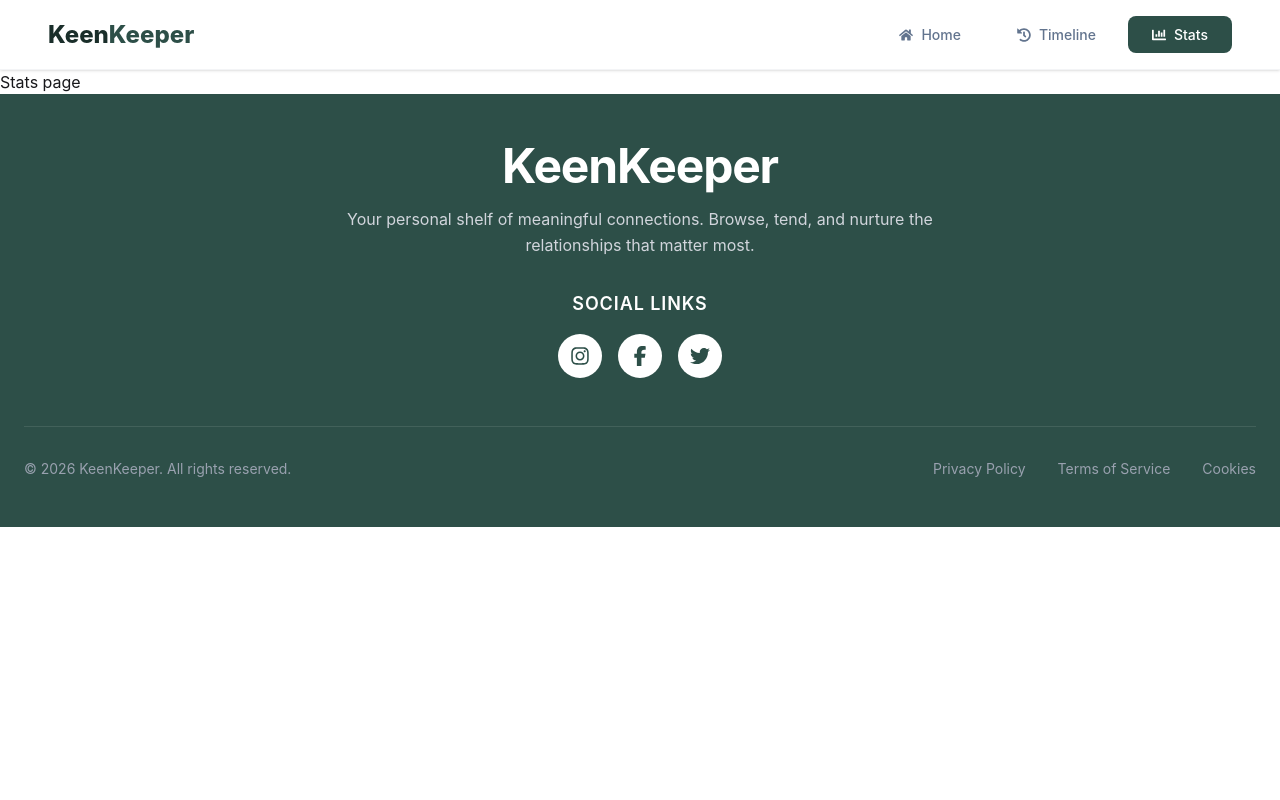
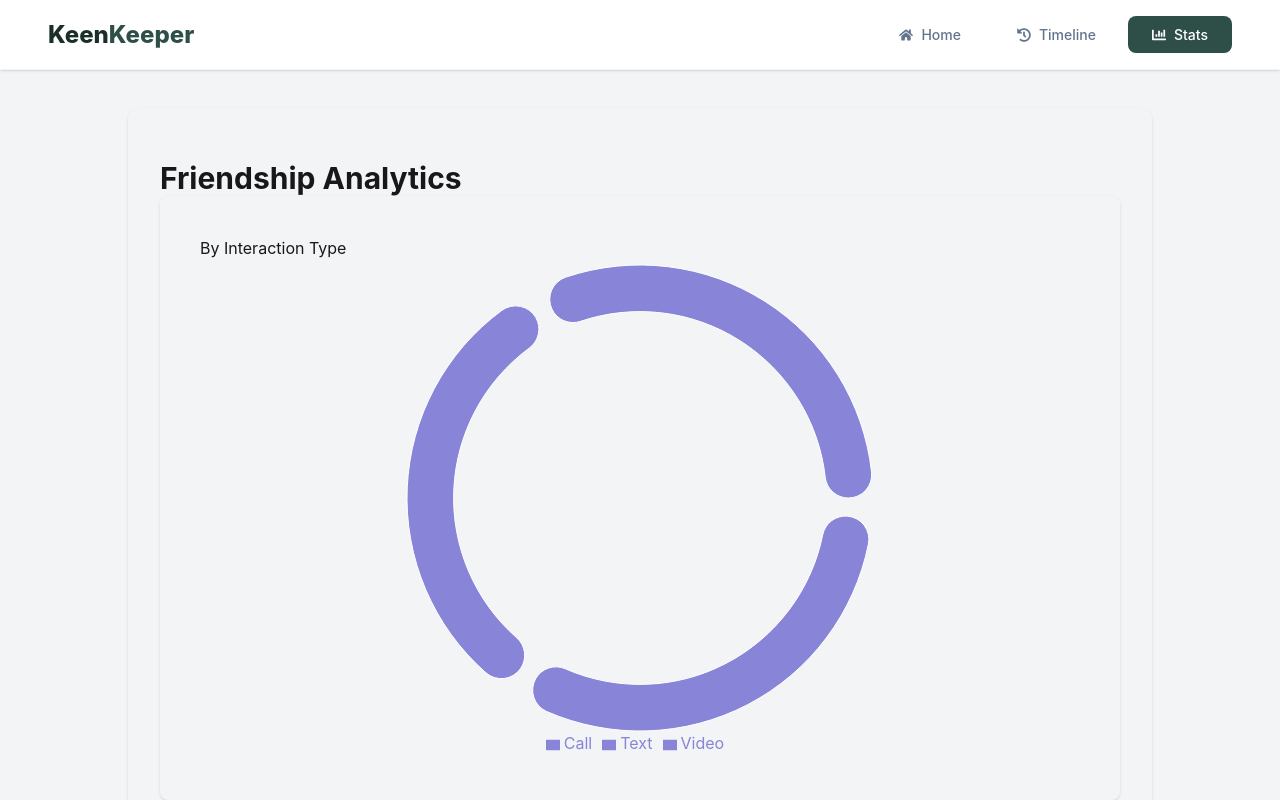
Before and after one commit to NilaRaniNath/keen-keeper, a React (Vite) app: page /stats in a window 1280 px wide. Shown: the top 800 px of the page. Built offline with nearby package versions, Linux system fonts and the light colour scheme.

Commit message:
readme file added

```diff
--- a/package.json
+++ b/package.json
@@ -17,6 +17,7 @@
     "react-router": "^7.14.1",
     "react-spinners": "^0.17.0",
     "react-toastify": "^11.0.5",
+    "recharts": "^3.8.1",
     "tailwindcss": "^4.2.2"
   },
   "devDependencies": {
--- a/src/pages/stats/Stats.jsx
+++ b/src/pages/stats/Stats.jsx
@@ -1,9 +1,63 @@
-import React from 'react';
+import React, { useContext } from 'react';
+import { TimelineContext } from '../../components/context/TimelineContext';
+import { Legend, Pie, PieChart, Tooltip } from 'recharts';
+// import { RechartsDevtools } from '@recharts/devtools';
 
 const Stats = () => {
+
+    const { timeline } = useContext(TimelineContext);
+
+      const totalText = timeline.filter((it) => it.type === "text").length;
+  const totalCall = timeline.filter((i) => i.type === "call").length;
+  const totalVideo = timeline.filter((i) => i.type === "video").length;
+
+  const isEmpty = totalText === 0 && totalCall === 0 && totalVideo === 0;
+
+  const data = isEmpty
+    ? [
+        { name: "Text", value: 1, realValue: 0 },
+        { name: "Call", value: 1, realValue: 0 },
+        { name: "Video", value: 1, realValue: 0 },
+      ]
+    : [
+        { name: "Text", value: totalText, realValue: totalText },
+        { name: "Call", value: totalCall, realValue: totalCall },
+        { name: "Video", value: totalVideo, realValue: totalVideo },
+      ];
+
+
+
+
+
     return (
-        <div>
-            Stats page
+        <div className='flex items-center justify-center min-h-screen bg-gray-100 p-6' >
+          <div className='w-full max-w-5xl rounded-xl shadow-sm p-8'>
+              <div className='mt-5'>
+                <h2 className='font-bold text-3xl'>Friendship Analytics</h2>
+            </div>
+
+            <div className='shadow-sm rounded-lg p-10'>
+                <h3>By Interaction Type</h3>
+
+             <PieChart style={{ width: '100%', maxWidth: '500px', maxHeight: '80vh',margin:'auto', aspectRatio: 1 }} responsive>
+      <Pie
+        data={data}
+        innerRadius="80%"
+        outerRadius="100%"
+        // Corner radius is the rounded edge of each pie slice
+        cornerRadius="50%"
+        fill="#8884d8"
+        // padding angle is the gap between each pie slice
+        paddingAngle={5}
+        dataKey="value"
+        isAnimationActive={true}
+      />
+      {/* <RechartsDevtools /> */}
+      <Legend></Legend>
+      <Tooltip></Tooltip>
+    </PieChart>
+        </div>
+          </div>
         </div>
     );
 };
```
Also changed, not shown: 1 other file (tests, documents, lock files or other folders).
